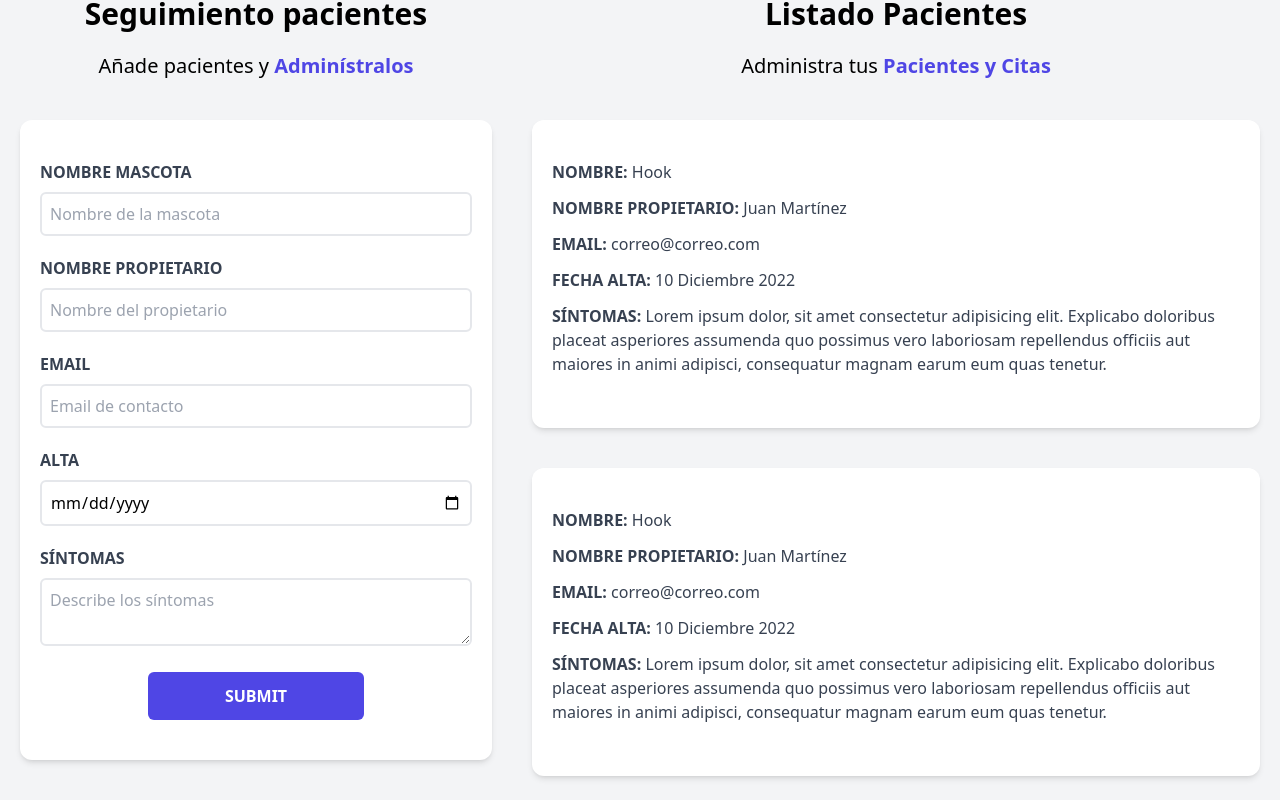
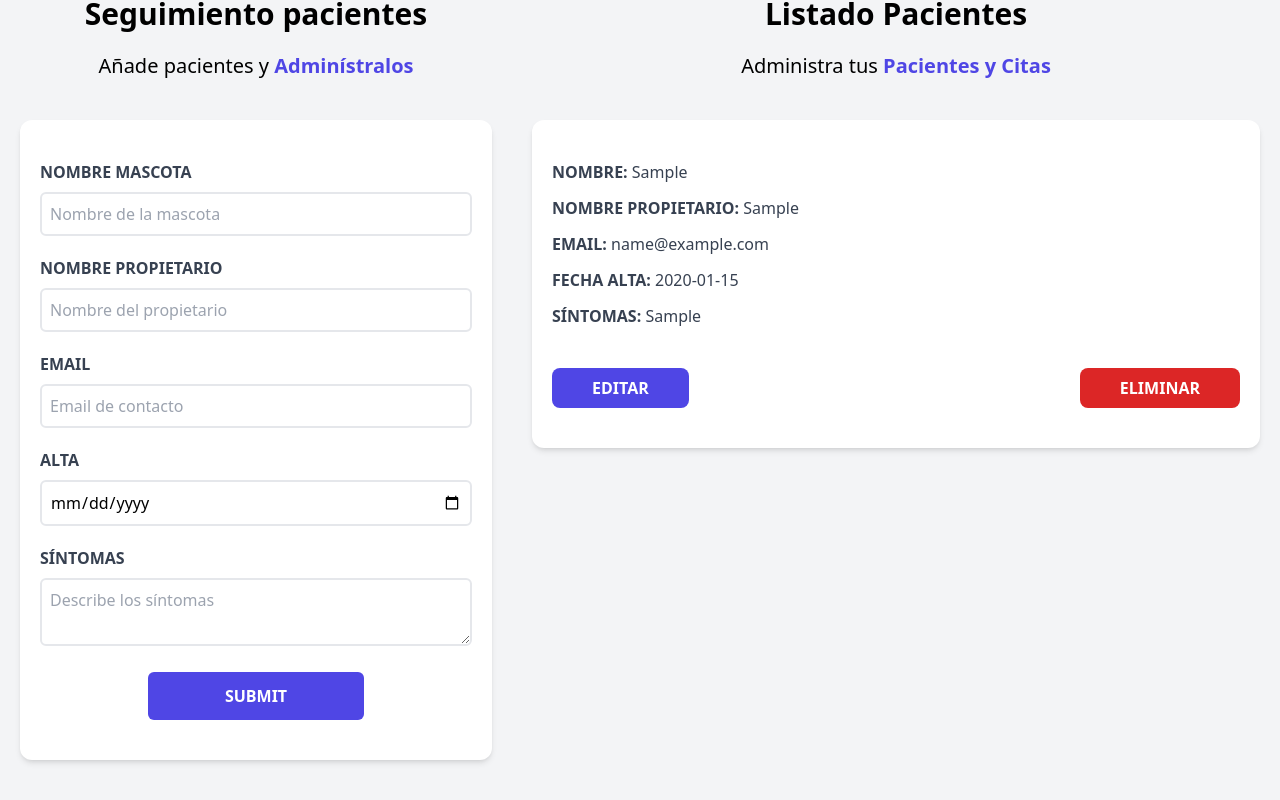
Before and after one commit to gomez-fernando/medical-appointments, a React (Vite) app: page / in a window 1280 px wide. Both pictures are taken after typing "Sample", "Sample", "name@example.com", "2020-01-15", "Sample" into the empty fields and a click on the input 256 px from the left and 876 px from the top of the page. Shown: the part 180-980 px from the top of the page. Built offline with nearby package versions, Linux system fonts and the light colour scheme.

Commit message:
Add buttons to Patient

```diff
--- a/src/App.jsx
+++ b/src/App.jsx
@@ -11,7 +11,9 @@ function App() {
       <Header />
       <div className='mt-12 md:flex'>
         <Form patients={patients} setPatients={setPatients} />
-        <PatientList />
+        <PatientList
+          patients={patients}
+        />
       </div>
     </div>
   );
--- a/src/components/Form/Form.jsx
+++ b/src/components/Form/Form.jsx
@@ -8,6 +8,13 @@ export const Form = ({ patients, setPatients }) => {
   const [dischard, setDischard] = useState("");
   const [symptom, setSymptom] = useState("");
   const [error, setError] = useState(false);
+
+  const generateId = () => {
+    const random = Math.random().toString(36).substring(2);
+    const date = Date.now().toString(36);
+
+    return random + date;
+  }
 
   const handleSubmit = (e) => {
     e.preventDefault();
@@ -21,7 +28,7 @@ export const Form = ({ patients, setPatients }) => {
     setError(false);
 
     const patient = {
-      name, owner, email, dischard, symptom
+      name, owner, email, dischard, symptom, id: generateId()
     }
 
     console.log(patient)
--- a/src/components/Patient/Patient.jsx
+++ b/src/components/Patient/Patient.jsx
@@ -1,26 +1,37 @@
-export const Patient = () => {
+export const Patient = ({patient}) => {
+  const {name, owner, email, dischard, symptom} = patient;
+
   return (
     <div className="mx-5 my-10 bg-white shadow-md px-5 py-10 rounded-xl">
         <p className="font-bold mb-3 text-gray-700 uppercase">
           Nombre: {' '}
-          <span className="font-normal normal-case">Hook</span>
+          <span className="font-normal normal-case">{name}</span>
         </p>
         <p className="font-bold mb-3 text-gray-700 uppercase">
           Nombre Propietario: {' '}
-          <span className="font-normal normal-case">Juan Martínez</span>
+          <span className="font-normal normal-case">{owner}</span>
         </p>
         <p className="font-bold mb-3 text-gray-700 uppercase">
           Email: {' '}
-          <span className="font-normal normal-case">correo@correo.com</span>
+          <span className="font-normal normal-case">{email}</span>
         </p>
         <p className="font-bold mb-3 text-gray-700 uppercase">
           Fecha Alta: {' '}
-          <span className="font-normal normal-case">10 Diciembre 2022</span>
+          <span className="font-normal normal-case">{dischard}</span>
         </p>
         <p className="font-bold mb-3 text-gray-700 uppercase">
           Síntomas: {' '}
-          <span className="font-normal normal-case">Lorem ipsum dolor, sit amet consectetur adipisicing elit. Explicabo doloribus placeat asperiores assumenda quo possimus vero laboriosam repellendus officiis aut maiores in animi adipisci, consequatur magnam earum eum quas tenetur.</span>
+          <span className="font-normal normal-case">{symptom}</span>
         </p>
+
+        <div className="flex justify-between mt-10">
+          <button type="button" className="py-2 px-10 bg-indigo-600 hover:bg-indigo-700 text-white font-bold uppercase rounded-lg ">
+            Editar
+          </button>
+          <button type="button" className="py-2 px-10 bg-red-600 hover:bg-red-700 text-white font-bold uppercase rounded-lg ">
+            Eliminar
+          </button>
+        </div>
 
       </div>
   )
--- a/src/components/PatientList/PatientList.jsx
+++ b/src/components/PatientList/PatientList.jsx
@@ -1,21 +1,30 @@
-import { Patient } from '../Patient/Patient'
+import { Patient } from "../Patient/Patient";
 
-export const PatientList = () => {
+export const PatientList = ({ patients }) => {
+  console.log(patients);
+  return (
+    <div className='md:w-1/2 lg:w-3/5 md:h-screen overflow-y-scroll'>
+      {patients && patients.length ? (
+        <>
+          <h2 className='font-black text-3xl text-center'>Listado Pacientes</h2>
+          <p className='text-xl mt-5 mb-10 text-center'>
+            Administra tus{" "}
+            <span className='text-indigo-600 font-bold'>Pacientes y Citas</span>
+          </p>
 
-  return (
-    <div className="md:w-1/2 lg:w-3/5 md:h-screen overflow-y-scroll">
-      <h2 className="font-black text-3xl text-center">Listado Pacientes</h2>
-      <p className="text-xl mt-5 mb-10 text-center">
-        Administra tus {' '}
-        <span className="text-indigo-600 font-bold">Pacientes y Citas</span>
-      </p>
-
-      <Patient />
-      <Patient />
-      <Patient />
-      <Patient />
-      <Patient />
-      <Patient />
+          {patients.map((patient) => (
+            <Patient key={patient.id} patient={patient} />
+          ))}
+        </>
+      ) : (
+        <>
+          <h2 className='font-black text-3xl text-center'>No hay pacientes</h2>
+          <p className='text-xl mt-5 mb-10 text-center'>
+            Añade pacientes{" "}
+            <span className='text-indigo-600 font-bold'>y aparecerán en esta lista</span>
+          </p>
+        </>
+      )}
     </div>
-  )
-}
+  );
+};
```
